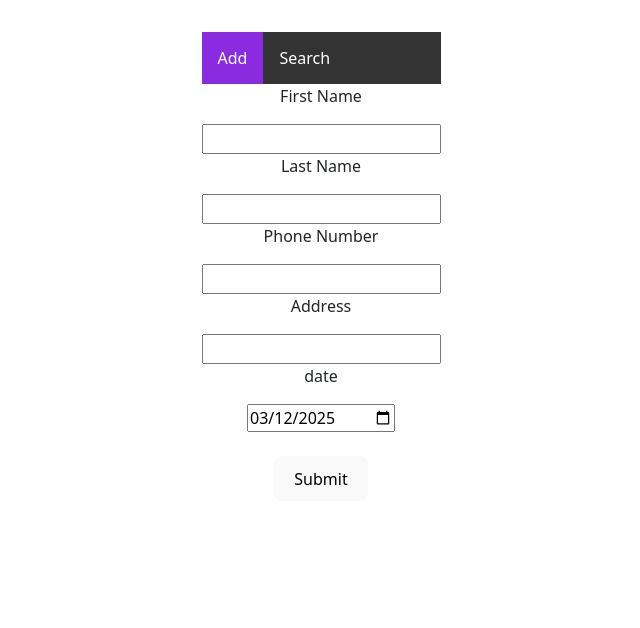
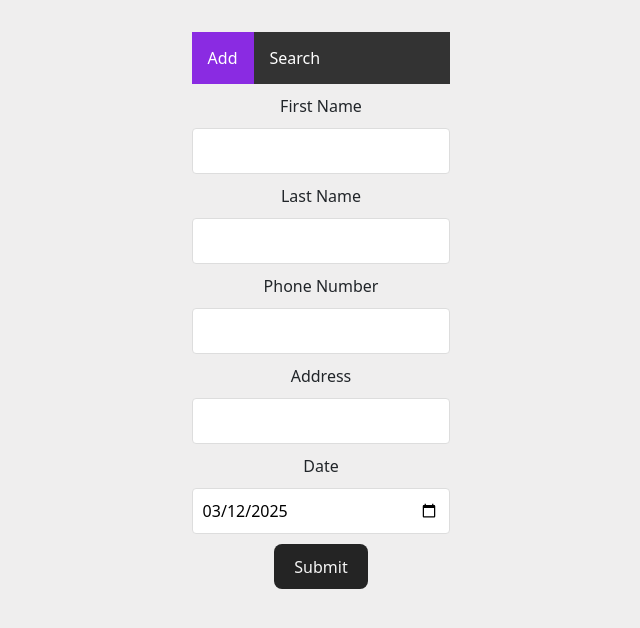
Before and after one commit to KevinInfante/registry, a React (Vite) app in the folder frontend/: page / in a window 1280 px wide. Shown: the top 628 px of the page, without its empty margins (319-959 px from the left). Built offline with nearby package versions, Linux system fonts and the light colour scheme.

Commit message:
minor stylng changes, added the last name column in the table, fixed some errors with the endpoints (changed search/ to searching) and changed 4000 to 4001 to avoid conflicting with my other sites

```diff
--- a/frontend/src/App.jsx
+++ b/frontend/src/App.jsx
@@ -10,8 +10,8 @@ import Add from './pages/Add'
 import Search from './pages/Search'
 
 let url = window.location.host;
-      //if on port 5173, then we're running locally, therefore make call to 4000, otherwise use current url
-  (url == "localhost:5173") ? url = "http://localhost:4000" : url = window.location.origin; //eg ...localhost:4000
+      //if on port 5173, then we're running locally, therefore make call to 4001, otherwise use current url
+  (url == "localhost:5173") ? url = "http://localhost:4001" : url = window.location.origin; //eg ...localhost:4001
 
 function App() {
   const [clients, setClients] = useState([]);
--- a/frontend/src/myIndex.css
+++ b/frontend/src/myIndex.css
@@ -27,6 +27,11 @@
     /*place-items: center;*/
     min-width: 320px;
     min-height: 100vh;
+    background-color: #efeeee;
+  }
+
+  p {
+    margin: 10px auto;
   }
 
   ul {
@@ -72,6 +77,23 @@
     text-align: center;
     margin:auto;
   }
+  .del {
+    padding: 0.3em 0.6em;
+    /* color: whitesmoke;
+    background-color: #242424; */
+    background-color: #ffffff;
+    color:#1a1a1a;
+  }
+
+  input {
+    width: 100%;
+    padding: 10px;
+    border: 1px solid #ddd;
+    border-radius: 4px;
+    font-size: 1em;
+    outline: none;
+    transition: border 0.3s;
+}
 
   button {
     border-radius: 8px;
@@ -101,6 +123,8 @@
       color: #747bff;
     }
     button {
-      background-color: #f9f9f9;
+      color: whitesmoke;
+      background-color: #242424;
+      /*background-color: #f9f9f9;*/
     }
   }
--- a/frontend/src/pages/Add.jsx
+++ b/frontend/src/pages/Add.jsx
@@ -9,7 +9,7 @@ function Add(){
   var yyyy = today.getFullYear();
   today = yyyy + '-' + mm + '-' + dd; //format: 2025-03-12
   let url = window.location.host;
-  (url == "localhost:5173") ? url = "http://localhost:4000" : url = window.location.origin;
+  (url == "localhost:5173") ? url = "http://localhost:4001" : url = window.location.origin;
 
   const [name, setName] = useState("");
   const [lastName, setLastName] = useState("");
@@ -63,7 +63,8 @@ function Add(){
     // if client is already in the database for today, set err to "client already added today"
       // if client is in the database for previous day, create prompt:
        //client last came on ..., add for today? (enter code?)
-    axios.get(url+`/search/${number}`)
+    console.log("****URL*****", url);
+    axios.get(url+`/searching/${number}`)
     .then(function(response){
       console.log("client already added:");
       console.log(response);
@@ -147,12 +148,11 @@ function Add(){
       <input onChange={(e)=>{setAddress(e.target.value); }} value={address} type="text"></input>
       {/* <br></br>
       <label for="pickupDay">Date:</label> */}
-      <p>date</p>
+      <p>Date</p>
       <input type="date" id="pickupDay" name="Date" onChange={changeDate}
       defaultValue={today}></input>
-      <br></br>
-      <br></br>
-      <button type='submit' onClick={processResponse}>Submit</button>
+      <button style={{marginTop:'10px'}} type='submit'
+        onClick={processResponse}>Submit</button>
       { loading &&
         <>
         <br></br>
--- a/frontend/src/pages/Search.jsx
+++ b/frontend/src/pages/Search.jsx
@@ -10,9 +10,9 @@ function Search(props){ //props.clients and props.setClients()
     var checkedBoxes = []; //size needs to expand as the # of clients grows.
 
     //function that makes call to the db
-    //const url = "http://localhost:4000/searching/";
+    //const url = "http://localhost:4001/searching/";
     let url = window.location.host;
-    (url == "localhost:5173") ? url = "http://localhost:4000" : url = window.location.origin;
+    (url == "localhost:5173") ? url = "http://localhost:4001" : url = window.location.origin;
     function sendSearch(e){
         setSearchTerm(e.target.value);
         if(e.target.value=="") setFilter([]);
@@ -52,6 +52,7 @@ function Search(props){ //props.clients and props.setClients()
             <tr>
                 <th scope='row'>{contact.index}</th>
                 <td>{contact.name}</td>
+                <td>{contact.lastName}</td>
                 <td>{contact.number}</td>
                 <td>{contact.address}</td>
                 <td>{contact.date}</td>
@@ -65,6 +66,7 @@ function Search(props){ //props.clients and props.setClients()
             <Table
                 key={index}
                 name = {client.name}
+                lastName = {client.lastName}
                 number = {client.number}
                 address = {client.address}
                 index = {index}
@@ -172,11 +174,11 @@ function Search(props){ //props.clients and props.setClients()
                     <tr>
                         <th scope="col">#</th>
                         <th scope="col">First</th>
-                        {/* <th>Last</th> */}
+                        <th scope="col">Last</th>
                         <th scope="col">Phone</th>
                         <th scope="col">Address</th>
                         <th scope="col">Last pick up</th>
-                        <th scope="col" onClick={deleteAll}><button>delete</button></th>
+                        <th scope="col" onClick={deleteAll}><button className='del'>delete</button></th>
                     </tr>
                 </thead>
                 <tbody>
```
Also changed, not shown: 1 other file (tests, documents, lock files or other folders).
